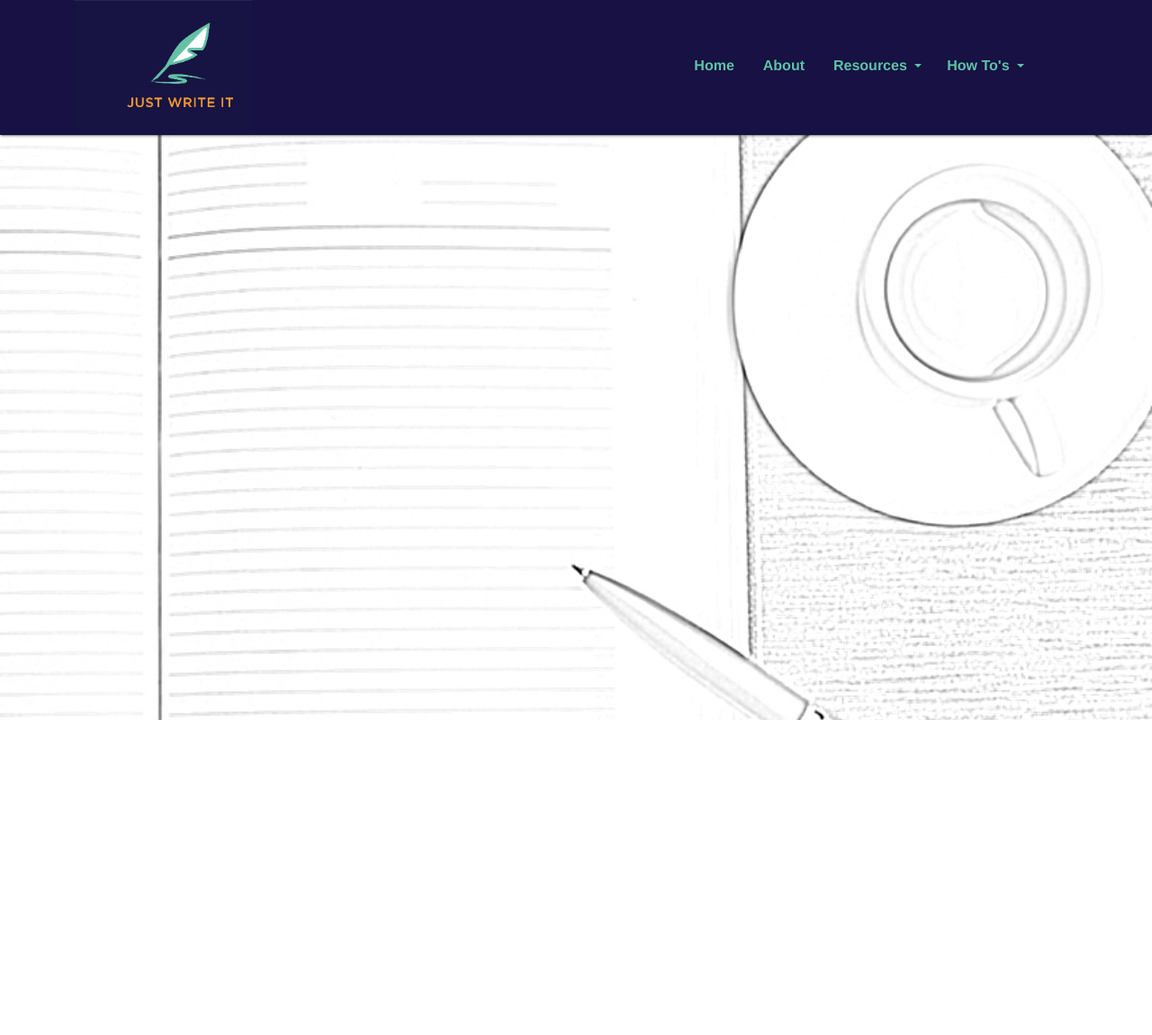
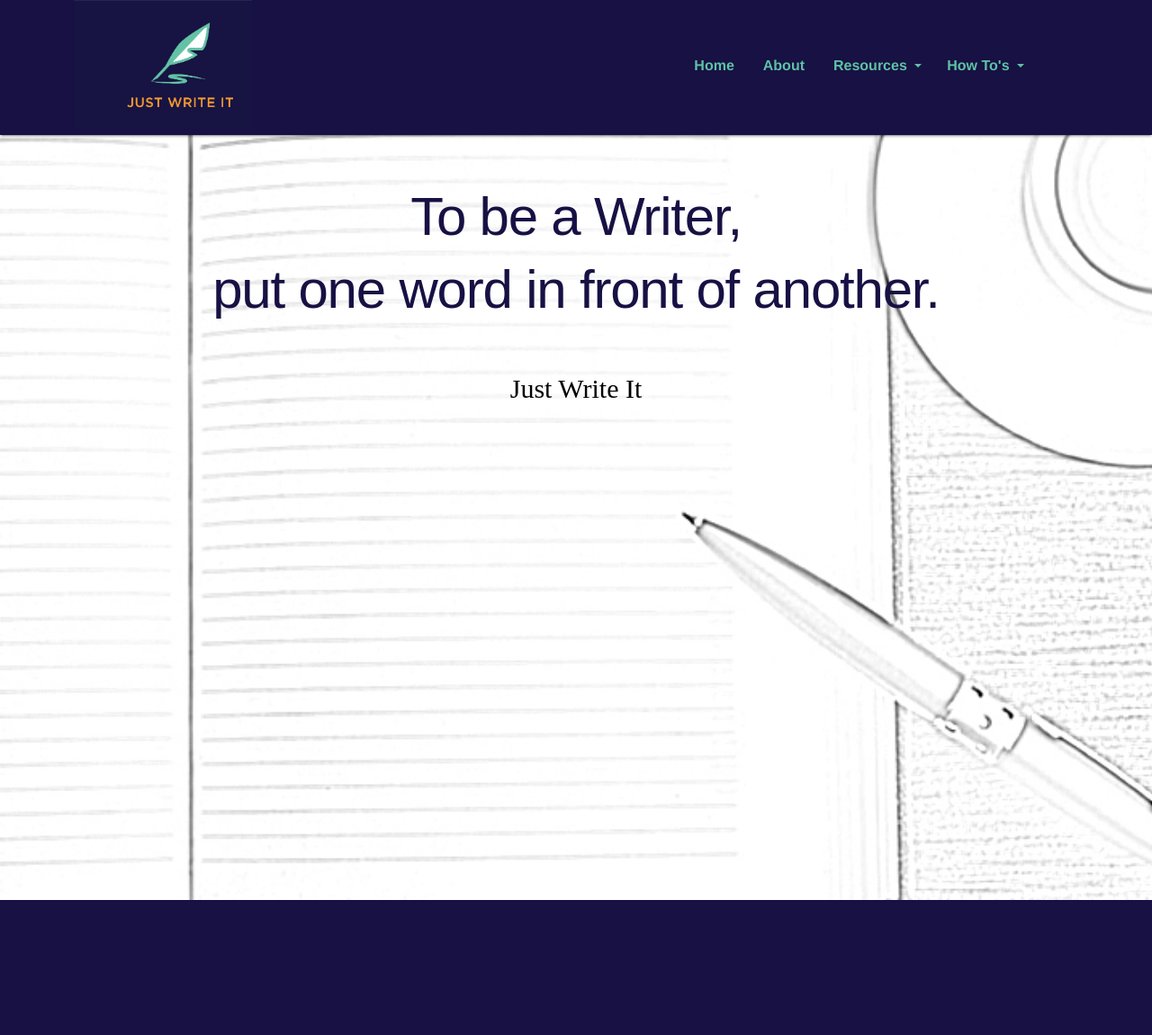
Before and after one commit to skylerdegrote/just-write-it-noauth, a PHP site: page / in a window 1280 px wide. Shown: the whole page at 90% size. Before the commit the page ends 800 px from the top, so only its background shows below. Run offline with PHP 8.4, Linux system fonts and the light colour scheme; style sheets or scripts are compiled from the project's sources; some libraries are stand-ins or nearby versions.

Commit message:
nav complete

```diff
--- a/includes/header.php
+++ b/includes/header.php
@@ -17,10 +17,7 @@
     </head>
     <body>
     <header>
-        <div class=" spritelogo">
-            <img src="../images/spritesheet.png"/>
-        </div>
-<!--        <div class="logo"></div>-->
+
                 <?php
                 include('navigation.php');
                 ?>
--- a/index.php
+++ b/index.php
@@ -13,12 +13,18 @@ $pageTitle = "Home";
     <link rel="stylesheet" href="styles/home.css">
 </head>
 <body>
-<?php include ('includes/header.php') ?>
-    <main>
-        <h1>To be a Writer, <br>put one word in front of another.</h1>
-        <h3>Just Write It</h3>
+<?php include ('includes/navigation.php') ?>
 
-    </main>
-    <?php include('includes/footer.php') ?>
+
+
+  <div class="container">
+      <h1>To be a Writer, <br>put one word in front of another.</h1>
+      <h3>Just Write It</h3>
+
+
+  </div>
+
+
+<?php include('includes/footer.php') ?>
 </body>
 </html>
--- a/styles/home.css
+++ b/styles/home.css
@@ -1,9 +1,11 @@
-main {
+.container {
   background-image: url("/images/coffee-writing-sketch.jpg");
   background-repeat: no-repeat;
-  background-size: cover; }
+  background-size: cover;
+  min-height: 1000px;
+  padding-top: 150px; }
 
-main h1 {
+.container h1 {
   color: #171144;
   font-family: sans-serif;
   font-size: 60px;
@@ -11,7 +13,7 @@ main h1 {
   padding: 50px;
   margin: 0; }
 
-main h3 {
+.container h3 {
   color: #000000;
   font-family: serif;
   font-size: 30px;
--- a/styles/home.scss
+++ b/styles/home.scss
@@ -1,12 +1,15 @@
 @import "variables";
  //Home page specific styles
-main {
+
+.container {
   background-image: url("/images/coffee-writing-sketch.jpg");
   background-repeat: no-repeat;
   background-size: cover;
+  min-height: 1000px;
+  padding-top: 150px;
 }
 
-main h1 {
+.container h1 {
   color: $darkBlue;
   font-family: sans-serif;
   font-size: 60px;
@@ -15,7 +18,7 @@ main h1 {
   margin: 0;
 }
 
-main h3 {
+.container h3 {
   color: $black;
   font-family: serif;
   font-size: 30px;
--- a/styles/navigation.css
+++ b/styles/navigation.css
@@ -1,3 +1,6 @@
+header {
+  position: relative; }
+
 .mdl-layout__header {
   background-color: #171144; }
 
--- a/styles/navigation.scss
+++ b/styles/navigation.scss
@@ -1,12 +1,11 @@
 @import "variables";
 
-
+header{
+  position: relative;
+}
 .mdl-layout__header{
   background-color: $darkBlue;
 }
-
-
-
 
 .mdl-layout-title img{
   height:150px;
```
Also changed, not shown: includes/navigation.php (+1 -81 lines), 2 other files.
